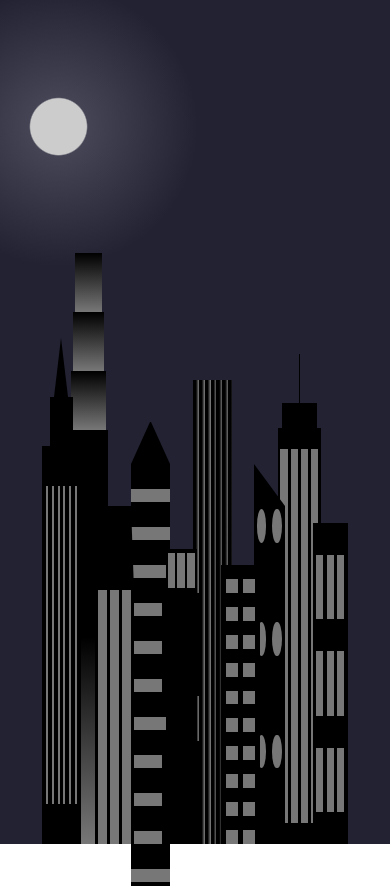
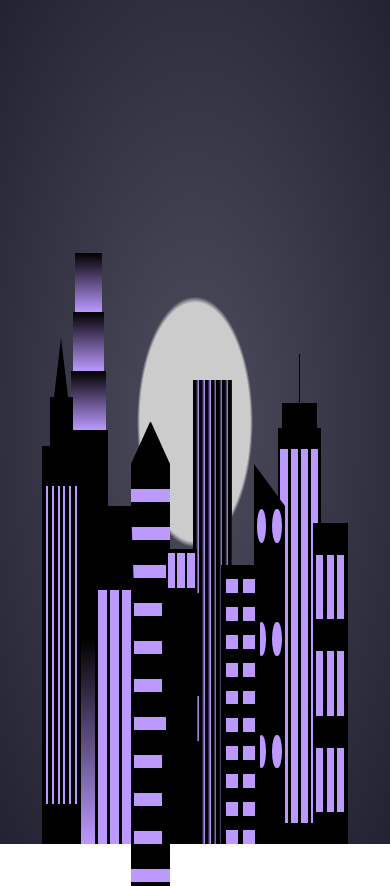
Before and after one commit to rlsnider/skyline, a plain HTML site: page index.html in a window 390 px wide. Drawn offline with Linux system fonts and the light colour scheme.

Commit message:
added read.me

```diff
--- a/styles.css
+++ b/styles.css
@@ -274,14 +274,14 @@ body {
         --building-color2:#000;
         --building-color3:#000;
         --building-color4:#000;
-        --window-color1:#777;
-        --window-color2:#777;
-        --window-color3:#777;
-        --window-color4:#777;
+        --window-color2:var(--window-color1);
+        --window-color3:var(--window-color1);
+        --window-color4:var(--window-color1);
+
+
     }
     .sky {
         background: radial-gradient(
-            closest-corner circle at 15% 15%,
             #ccc,
             #ccc 20%,
             #445 21%,
```
Also changed, not shown: 1 other file.
